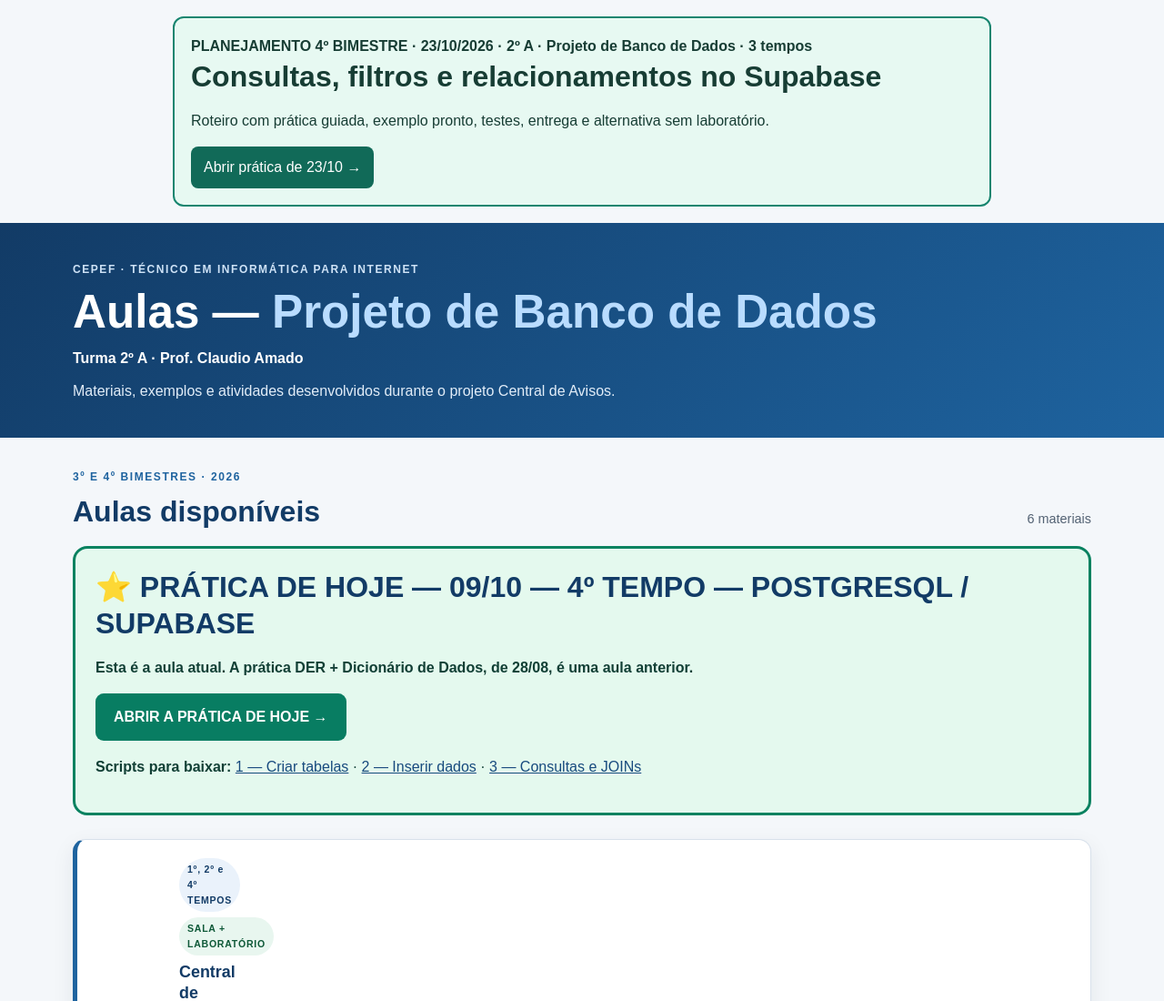
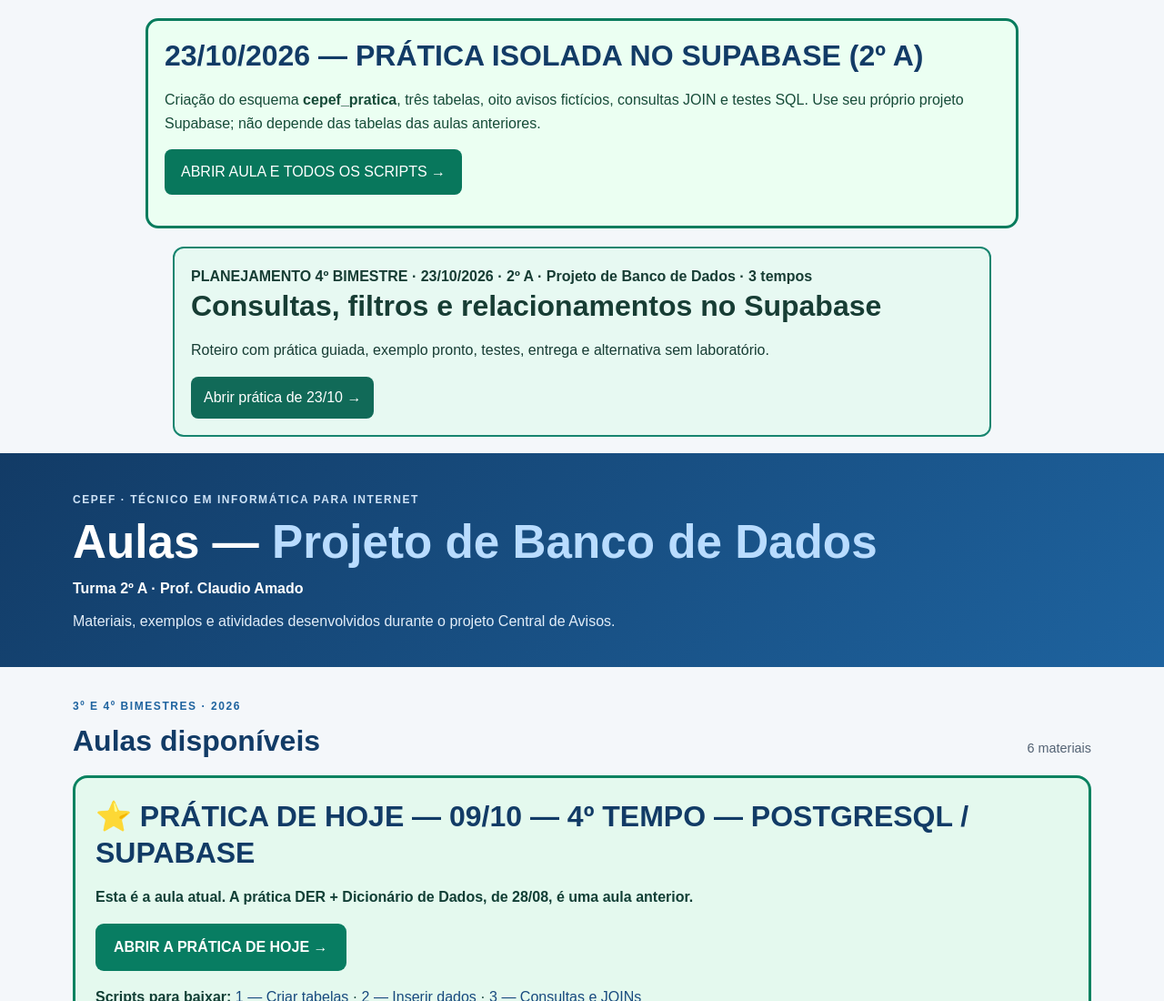
Before and after one commit to ccamado/projeto-de-banco-de-dados, a plain HTML site: page index.html in a window 1280 px wide. Shown: the top 1100 px of the page at 91% size. Drawn offline with Linux system fonts and the light colour scheme.

Commit message:
CEPEF: destacar SQL isolado 23 outubro no índice

```diff
--- a/index.html
+++ b/index.html
@@ -8,6 +8,7 @@
   <link rel="stylesheet" href="css/style.css">
 </head>
 <body>
+<section style="max-width:960px;margin:20px auto;background:#ebfff2;border:3px solid #087c5d;border-radius:14px;padding:18px;color:#164b38"><h2>23/10/2026 — PRÁTICA ISOLADA NO SUPABASE (2º A)</h2><p>Criação do esquema <strong>cepef_pratica</strong>, três tabelas, oito avisos fictícios, consultas JOIN e testes SQL. Use seu próprio projeto Supabase; não depende das tabelas das aulas anteriores.</p><p><a href="aulas/2026-10-23-banco-isolado.html" style="display:inline-block;background:#08775c;color:#fff;padding:12px 18px;border-radius:8px;text-decoration:none">ABRIR AULA E TODOS OS SCRIPTS →</a></p></section>
 <section style="max-width:900px;margin:18px auto;padding:18px;border:2px solid #17856f;border-radius:12px;background:#e7f9f2;color:#173d34"><strong>PLANEJAMENTO 4º BIMESTRE · 23/10/2026 · 2º A · Projeto de Banco de Dados · 3 tempos</strong><h2 style="color:#173d34">Consultas, filtros e relacionamentos no Supabase</h2><p>Roteiro com prática guiada, exemplo pronto, testes, entrega e alternativa sem laboratório.</p><a style="display:inline-block;background:#116a58;color:#fff;padding:10px 14px;border-radius:8px;text-decoration:none" href="aulas/2026-10-23-consultas-supabase.html">Abrir prática de 23/10 →</a></section>
   <a class="pular-conteudo" href="#conteudo">Pular para as aulas</a>
   <header class="cabecalho-site">
```
